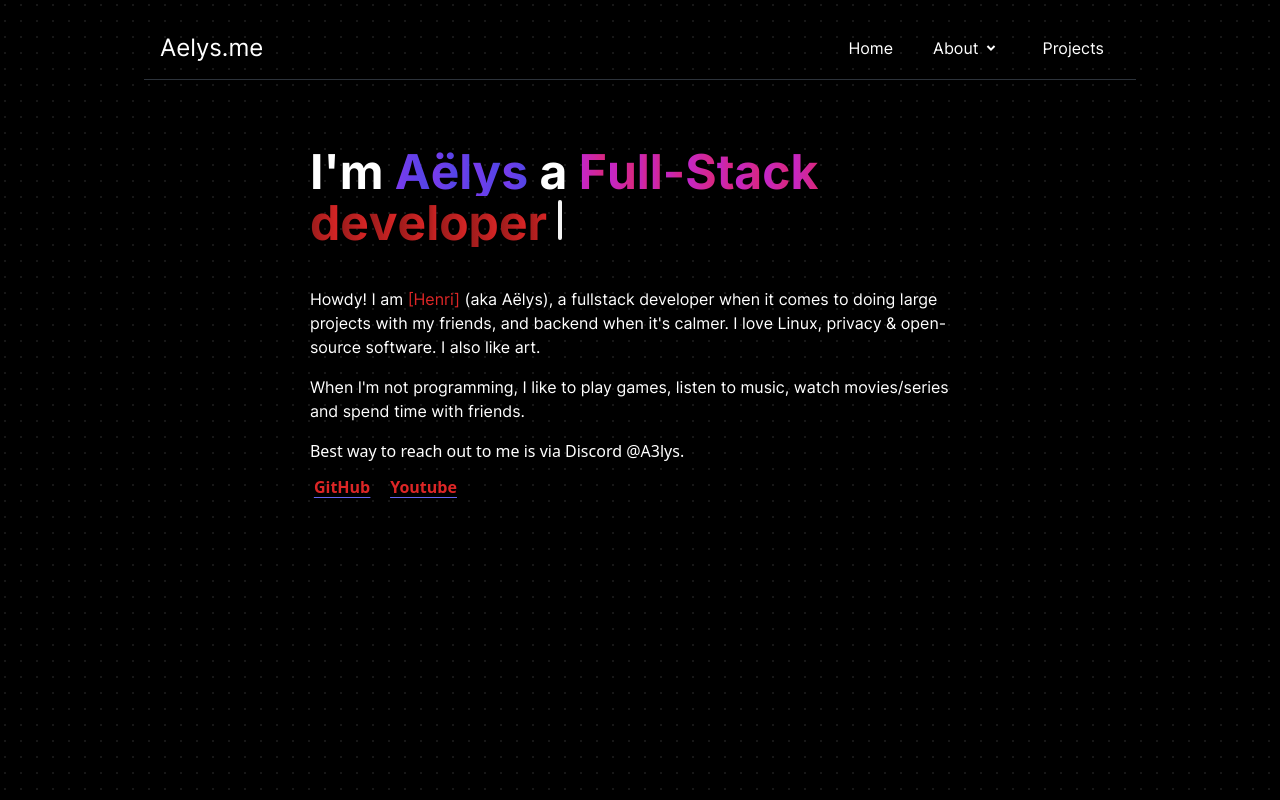
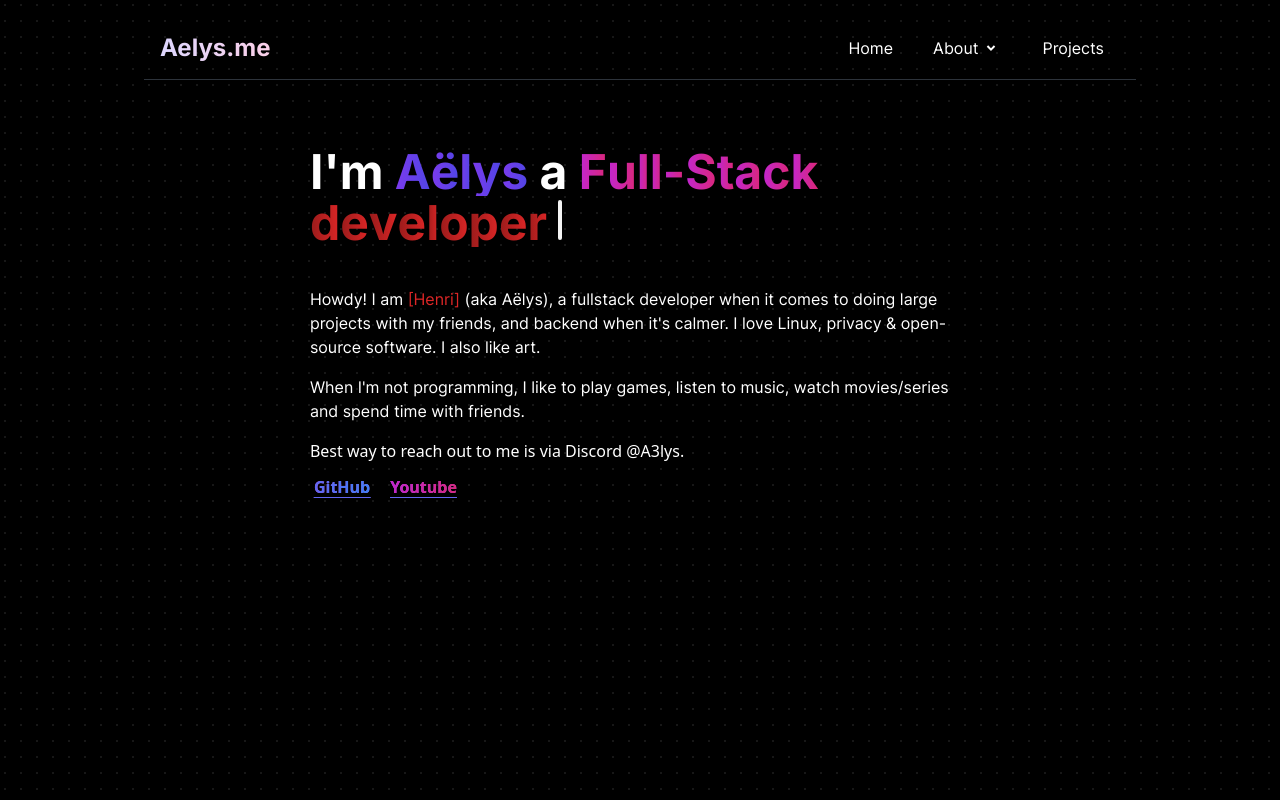
Before and after one commit to LysImbecile/aelys-portifolio, a React (Vite) app: page / in a window 1280 px wide. Built offline with nearby package versions, Linux system fonts and the light colour scheme.

Commit message:
Update Navbar and Home styles

```diff
--- a/src/components/Navbar.tsx
+++ b/src/components/Navbar.tsx
@@ -30,7 +30,7 @@ export default function Navbar() {
                 <div className="max-w-5xl mx-auto px-4">
                     <div className="flex items-center justify-between border-b border-opacity-60 border-gray-600 h-16 px-4">
                         <a href='#'>
-                            <Link to='/' className="text-2xl text-white font-inter">Aelys.me</Link>
+                            <Link to='/' className="text-2xl bg-gradient-to-r from-violet-200 to-pink-200 bg-clip-text text-transparent font-bold">Aelys.me</Link>
                         </a>
                         <div className="hidden md:flex items-center space-x-4 py-2 text-white">
                             <Link to="/" className='md:flex items-center justify-center hover:bg-gray-600 h-9 w-max px-4 py-2 rounded transition-colors'>Home</Link>
--- a/src/pages/Home.tsx
+++ b/src/pages/Home.tsx
@@ -45,9 +45,9 @@ export default function Home() {
                     <p className="text-white text-pretty pt-4">
                         Best way to reach out to me is via Discord @A3lys.
                     </p>
-                    <p className="flex text-red-600 decoration-indigo-500 underline-offset-4 underline pt-2 font-bold flex-wrap gap-3">
-                        <a target="_blank" className="transition  hover:bg-red-950 rounded p-1" href="https://github.com/henriquejustee">GitHub</a>
-                        <a target="_blank" className="transition hover:bg-red-950 rounded p-1" href="https://www.youtube.com/channel/UCC82bHCIS667v3loXsPd5MA">Youtube</a>
+                    <p className="flex text-red-600 bg-gradient-to-r from-fuchsia-500 to-cyan-500 bg-clip-text text-transparent decoration-indigo-500 underline-offset-4 underline pt-2 font-bold flex-wrap gap-3">
+                        <a target="_blank" className="transition bg-gradient-to-r from-indigo-500 to-blue-500 hover:to-blue-200 bg-clip-text text-transparent rounded p-1" href="https://github.com/henriquejustee">GitHub</a>
+                        <a target="_blank" className="transition bg-gradient-to-r from-fuchsia-600 to-pink-600 hover:to-pink-400 bg-clip-text text-transparent rounded p-1" href="https://www.youtube.com/channel/UCC82bHCIS667v3loXsPd5MA">Youtube</a>
                     </p>
                 </div>
             </main>
```
